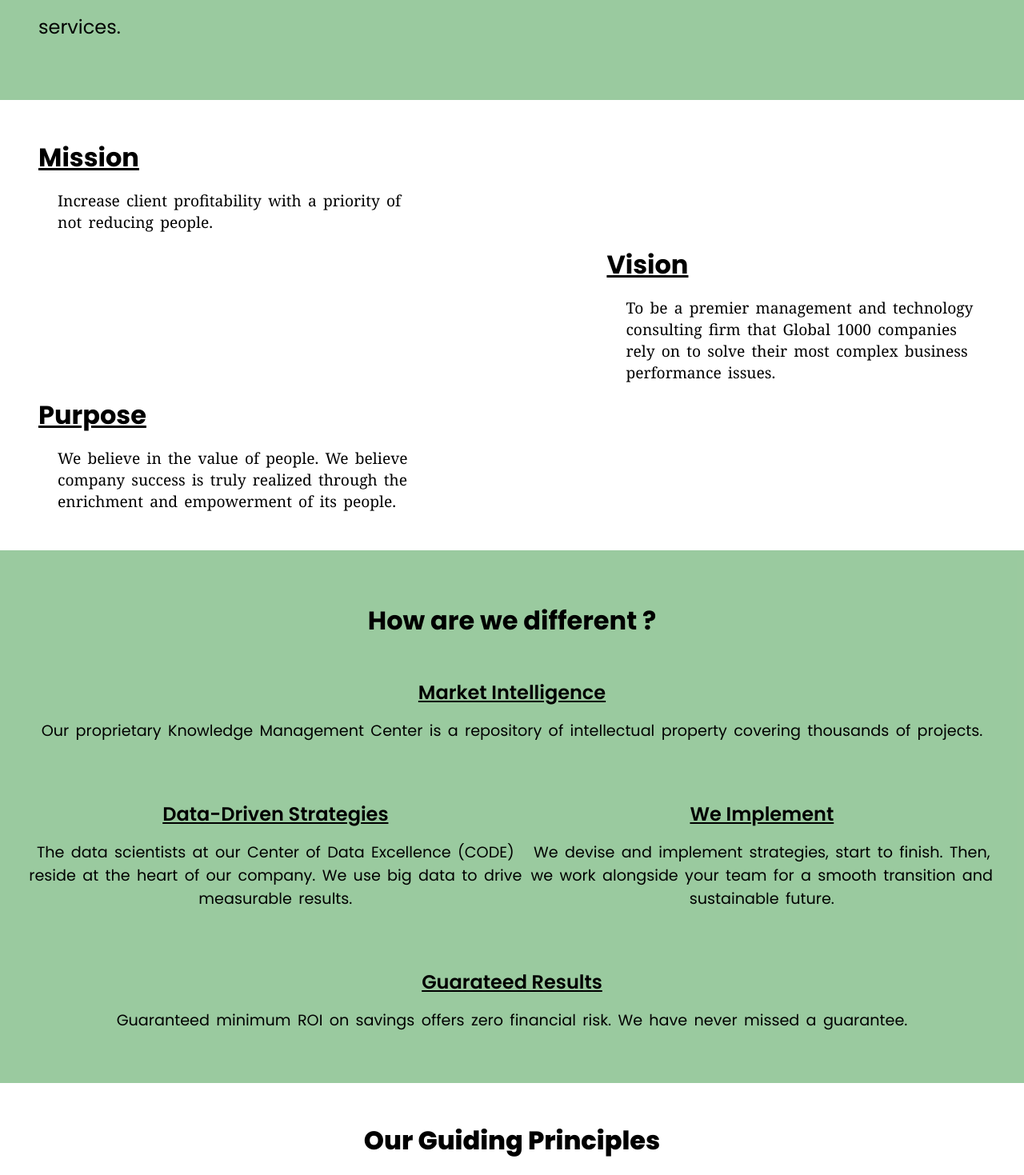
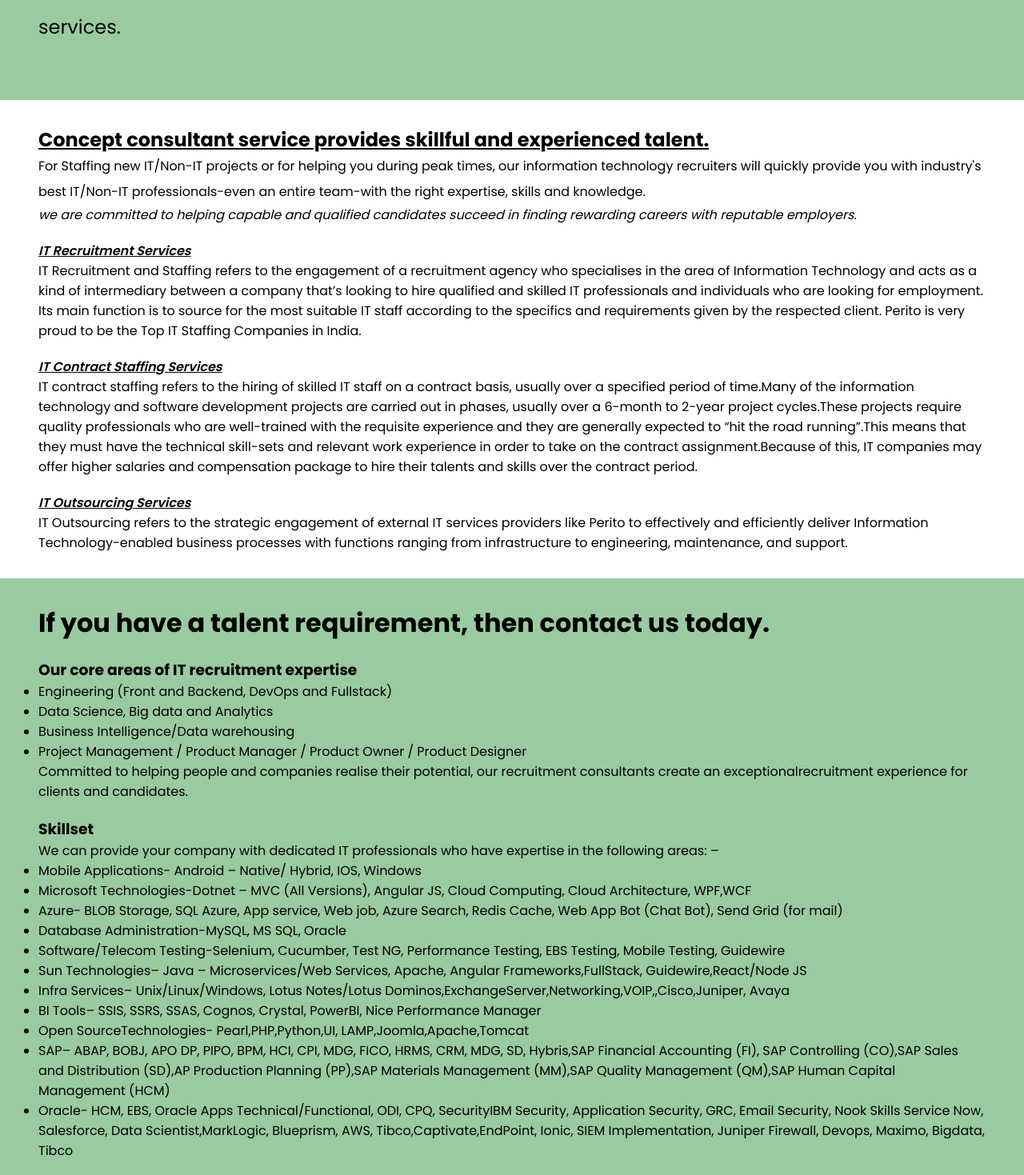
Before and after one commit to Gods-Blessing/ConceptConsultancy, a React (Vite) app in the folder Client/: page / in a window 1280 px wide. Shown: the part 320-1789 px from the top of the page at 80% size. Built offline with nearby package versions, Linux system fonts and the light colour scheme.

Commit message:
added new content and new styling

```diff
--- a/Client/src/components/Footer/Footer.jsx
+++ b/Client/src/components/Footer/Footer.jsx
@@ -20,8 +20,7 @@ export default function Footer(){
 
             <div className='align-strt'>
                 <h1>Address</h1>
-                <p>D1 75A Ground-Floor,</p>
-                <p> Kondli, Mayur Vihar, Phase-3,</p>
+                <p>Mayur Vihar, Phase-3,</p>
                 <p>Delhi-110096</p>
                 <p className='mt'>Founder : Varun Kulasari</p>
                 <p>Co-Founder : Hitesh Kulasari</p>
--- a/Client/src/components/Home/Home.css
+++ b/Client/src/components/Home/Home.css
@@ -1,3 +1,7 @@
+.padded{
+    padding: 2rem 3rem;
+}
+
 .main-container>div:nth-child(2n+1){
     background-color: rgba(4, 123, 16, 0.4);
 }
@@ -18,6 +22,27 @@
     font-weight: 600;
 }
 
+.line-ht-1rem{
+    line-height: 2rem;
+}
+
+.underline{
+    text-decoration: underline;
+}
+
+.talent-div{
+
+}
+
+.talent-div >div{
+    margin-top: 20px;
+}
+
+.heading2{
+    font-size: 1.2rem;
+    font-weight: 600;
+}
+
 .heading-about{
     font-size: 1.5rem;
 }
@@ -28,6 +53,19 @@
 
 .m-l-10rem{
     margin-left: 5rem;
+}
+
+/* commitment div */
+
+.commitment-div{
+    padding: 2rem 3rem;
+}
+
+.commitment-div > div>p:first-child{
+    margin-top: 20px;
+    font-weight: 600;
+    font-style: italic;
+    text-decoration: underline;
 }
 
 
--- a/Client/src/components/Home/Home.jsx
+++ b/Client/src/components/Home/Home.jsx
@@ -12,7 +12,7 @@ export default function Home(){
         <main className='main-container'>
             <div className='main-first-div'>
                 <p>
-                    <span className='heading'>
+                    <span className='heading underline'>
                         Concept consultant service
                     </span> <br />
                     <span className='heading-about m-l-5rem'>
@@ -22,6 +22,73 @@ export default function Home(){
                         specializing in strategic profitability improvement, digital transformation, and advisory services.
                     </span>
                 </p>
+            </div>
+
+            <div className='commitment-div'>
+                <div>
+                    <h2>
+                        <u>
+                            Concept consultant service provides skillful and experienced talent.
+                        </u>
+                    </h2>
+
+                    <p className='line-ht-1rem'>
+                        For Staffing new IT/Non-IT projects or for helping you during peak times, our information technology recruiters will quickly provide you with industry's best IT/Non-IT professionals-even an entire team-with the right expertise, skills and knowledge.
+                    </p>
+                </div>
+
+                <i>we are committed to helping capable and qualified candidates succeed in finding rewarding careers with reputable employers.</i>
+
+                <div>
+                    <p>IT Recruitment Services</p>
+                    <p>IT Recruitment and Staffing refers to the engagement of a recruitment agency who specialises in the area of Information Technology and acts as a kind of intermediary between a company that’s looking to hire qualified and skilled IT professionals and individuals who are looking for employment. Its main function is to source for the most suitable IT staff according to the specifics and requirements given by the respected client. Perito is very proud to be the Top IT Staffing Companies in India.</p>
+                </div>
+
+                <div>
+                    <p>IT Contract Staffing Services</p>
+                    <p>IT contract staffing refers to the hiring of skilled IT staff on a contract basis, usually over a specified period of time.Many of the information technology and software development projects are carried out in phases, usually over a 6-month to 2-year project cycles.These projects require quality professionals who are well-trained with the requisite experience and they are generally expected to “hit the road running”.This means that they must have the technical skill-sets and relevant work experience in order to take on the contract assignment.Because of this, IT companies may offer higher salaries and compensation package to hire their talents and skills over the contract period.</p>
+                </div>
+
+                <div>
+                    <p>IT Outsourcing Services</p>
+                    <p>IT Outsourcing refers to the strategic engagement of external IT services providers like Perito to effectively and efficiently deliver Information Technology-enabled business processes with functions ranging from infrastructure to engineering, maintenance, and support.</p>
+                </div>
+            </div>
+
+            <div className='padded talent-div'>
+                <h1>If you have a talent requirement, then contact us today.</h1>
+
+                <div>
+                    <h3>Our core areas of IT recruitment expertise</h3>
+                    <ul>
+                        <li>Engineering (Front and Backend, DevOps and Fullstack)</li>
+                        <li>Data Science, Big data and Analytics</li>
+                        <li>Business Intelligence/Data warehousing
+                        </li>
+                        <li>Project Management / Product Manager / Product Owner / Product Designer</li>
+                    </ul>
+                    <p>Committed to helping people and companies realise their potential, our recruitment consultants create an exceptionalrecruitment experience for clients and candidates.</p>
+                </div>
+
+                <div>
+                    <h3>Skillset</h3>
+                    <p>We can provide your company with dedicated IT professionals who have expertise in the following areas: –</p>
+
+                    <ul>
+                        <li>Mobile Applications- Android – Native/ Hybrid, IOS, Windows</li>
+                        <li>Microsoft Technologies-Dotnet – MVC (All Versions), Angular JS, Cloud Computing, Cloud Architecture, WPF,WCF</li>
+                        <li>Azure- BLOB Storage, SQL Azure, App service, Web job, Azure Search, Redis Cache, Web App Bot (Chat Bot), Send Grid (for mail)</li>
+                        <li>Database Administration-MySQL, MS SQL, Oracle</li>
+                        <li>Software/Telecom Testing-Selenium, Cucumber, Test NG, Performance Testing, EBS Testing, Mobile Testing, Guidewire</li>
+                        <li>Sun Technologies– Java – Microservices/Web Services, Apache, Angular Frameworks,FullStack, Guidewire,React/Node JS</li>
+                        <li>Infra Services– Unix/Linux/Windows, Lotus Notes/Lotus Dominos,ExchangeServer,Networking,VOIP,,Cisco,Juniper, Avaya</li>
+                        <li>BI Tools– SSIS, SSRS, SSAS, Cognos, Crystal, PowerBI, Nice Performance Manager</li>
+                        <li>Open SourceTechnologies- Pearl,PHP,Python,UI, LAMP,Joomla,Apache,Tomcat</li>
+                        <li>SAP– ABAP, BOBJ, APO DP, PIPO, BPM, HCI, CPI, MDG, FICO, HRMS, CRM, MDG, SD, Hybris,SAP Financial Accounting (FI), SAP Controlling (CO),SAP Sales and Distribution (SD),AP Production Planning (PP),SAP Materials Management (MM),SAP Quality Management (QM),SAP Human Capital Management (HCM)</li>
+                        <li>Oracle- HCM, EBS, Oracle Apps Technical/Functional, ODI, CPQ, SecurityIBM Security, Application Security, GRC, Email Security,
+                        Nook Skills Service Now, Salesforce, Data Scientist,MarkLogic, Blueprism, AWS, Tibco,Captivate,EndPoint, Ionic, SIEM Implementation, Juniper Firewall, Devops, Maximo, Bigdata, Tibco</li>
+                    </ul>
+                </div>
             </div>
 
             <div className='goals-div'>
@@ -35,7 +102,7 @@ export default function Home(){
                 <div>
                     <h1>Vision</h1>
                     <p>
-                        To be a premier management and technology consulting firm that Global 1000 companies rely on to solve their most complex business performance issues.
+                        To be a premier management and technology consulting firm that Global companies rely on to solve their most complex business performance issues.
                     </p>
                 </div>
 
```
